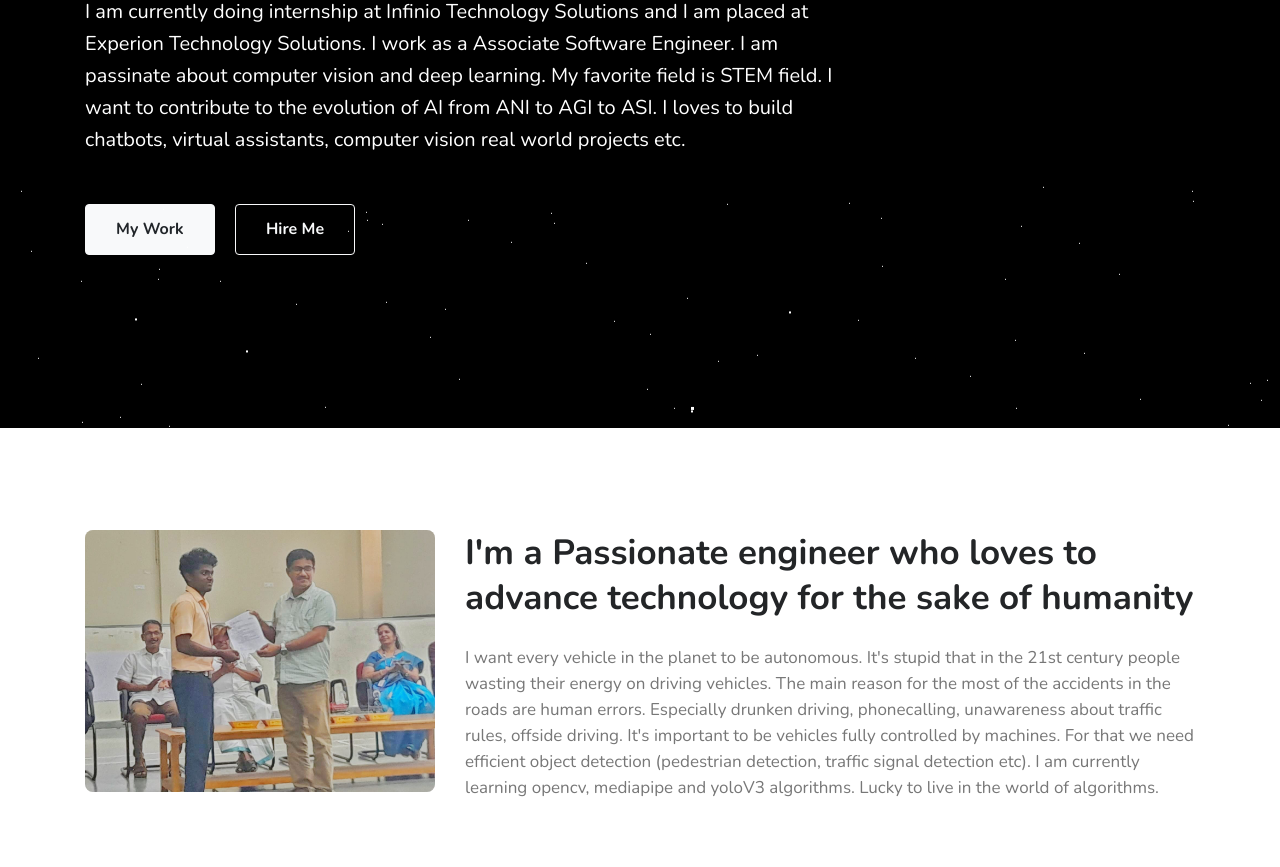
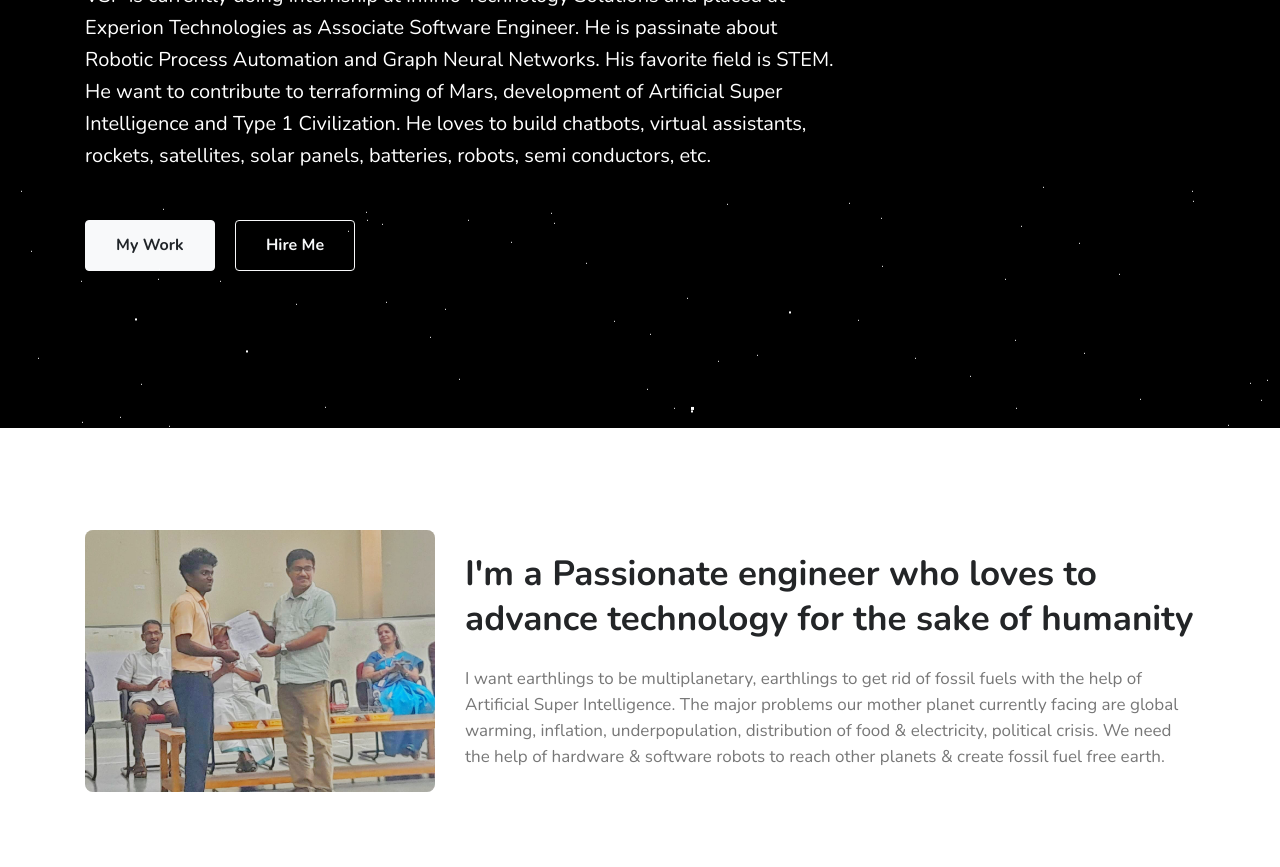
Before and after one commit to vishnusureshperumbavoor/V-S-P, a plain HTML site: page index.html in a window 1280 px wide. Shown: the part 351-1218 px from the top of the page. Drawn offline with nearby package versions, Linux system fonts and the light colour scheme.

Commit message:
Update index.html
Future

```diff
--- a/index.html
+++ b/index.html
@@ -75,12 +75,11 @@
         <div class="banner-info container">
           <h3 class="banner-text">VISHNU SURESH PERUMBAVOOR</h3>
           <p class="mt-3 mb-5">
-            I am currently doing internship at Infinio Technology Solutions and
-            I am placed at Experion Technology Solutions. I work as a Associate
-            Software Engineer. I am passinate about computer vision and deep
-            learning. My favorite field is STEM field. I want to contribute to
-            the evolution of AI from ANI to AGI to ASI. I loves to build
-            chatbots, virtual assistants, computer vision real world projects
+            VSP is currently doing internship at Infinio Technology Solutions and
+            placed at Experion Technologies as Associate
+            Software Engineer. He is passinate about Robotic Process Automation and Graph Neural Networks. His favorite field is STEM. He want to contribute to
+            terraforming of Mars, development of Artificial Super Intelligence and Type 1 Civilization. He loves to build
+            chatbots, virtual assistants, rockets, satellites, solar panels, batteries, robots, semi conductors,
             etc.
           </p>
           <br />
@@ -117,16 +116,10 @@
                 the sake of humanity
               </h3>
               <p class="mb-0">
-                I want every vehicle in the planet to be autonomous. It's stupid
-                that in the 21st century people wasting their energy on driving
-                vehicles. The main reason for the most of the accidents in the
-                roads are human errors. Especially drunken driving,
-                phonecalling, unawareness about traffic rules, offside driving.
-                It's important to be vehicles fully controlled by machines. For
-                that we need efficient object detection (pedestrian detection,
-                traffic signal detection etc). I am currently learning opencv,
-                mediapipe and yoloV3 algorithms. Lucky to live in the world of
-                algorithms.
+                I want earthlings to be  multiplanetary, earthlings to get rid of fossil fuels with the help of Artificial Super Intelligence.
+The major problems our mother planet currently facing are global warming, inflation, underpopulation, distribution of food & electricity, political
+crisis. We need the help of hardware & software robots to reach other planets & create fossil fuel free earth.
+
               </p>
               <!--<a
                 href="about.html"
```
